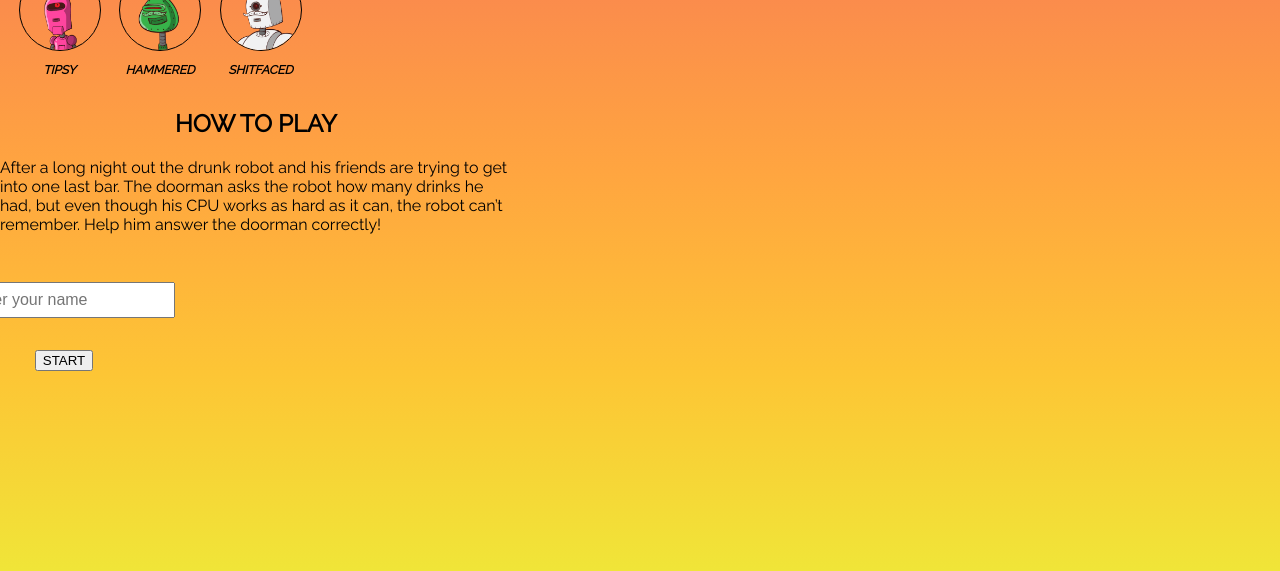
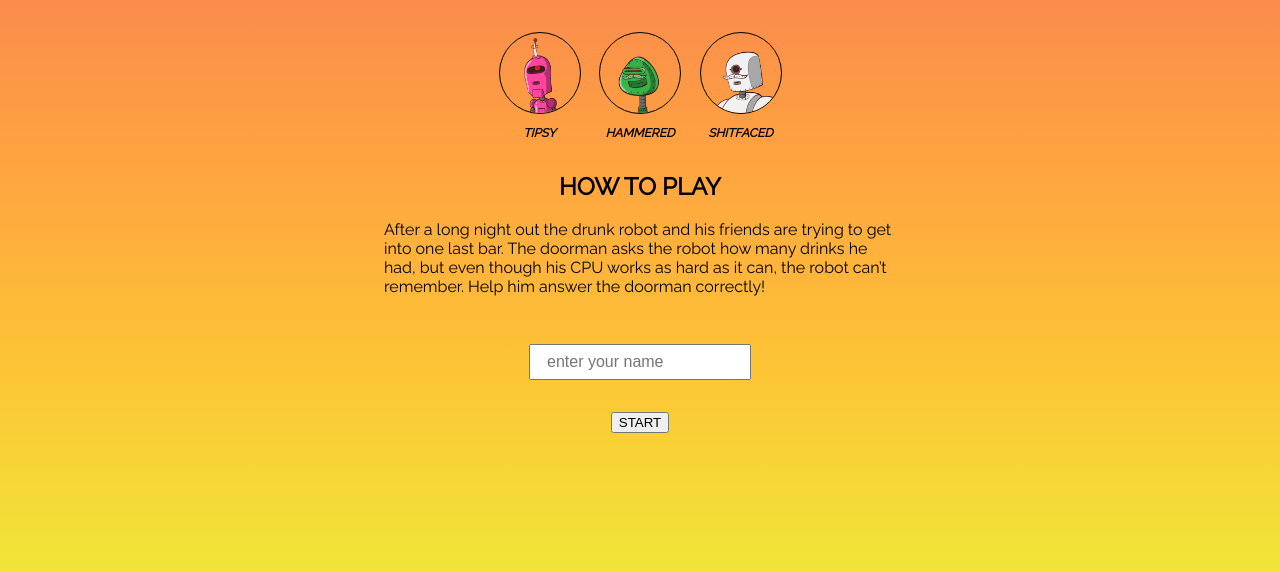
Before and after one commit to camillaeriksson/Quizz-app, a website: page index.html in a window 1280 px wide. Shown: the part 229-800 px from the top of the page. Drawn offline with Linux system fonts and the light colour scheme.

Commit message:
Update style.css

```diff
--- a/style.css
+++ b/style.css
@@ -15,7 +15,7 @@ body {
 
 }
 
-.main_wraper {
+.main_wrapper {
     display: flex;
     flex-direction: column;
     justify-content: center;
```
